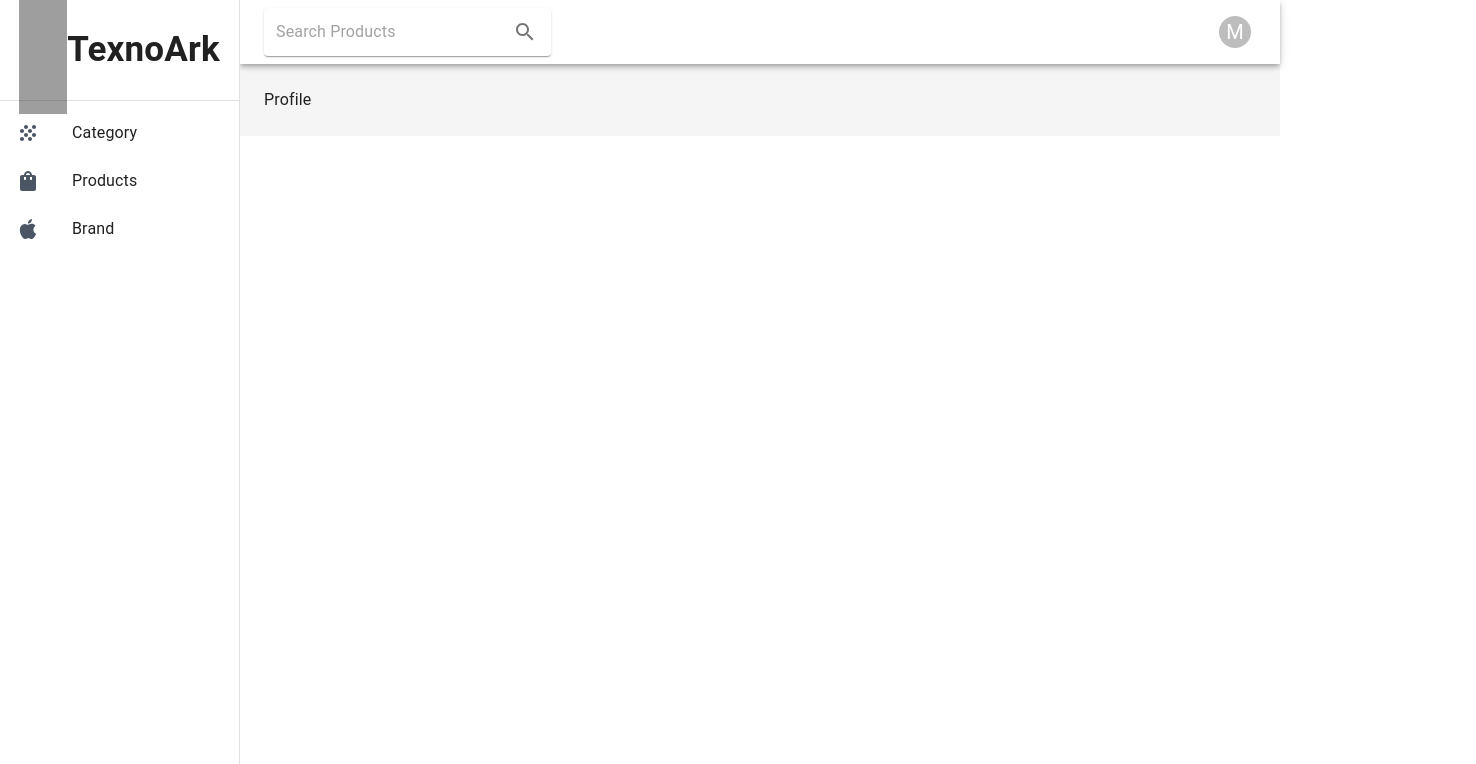
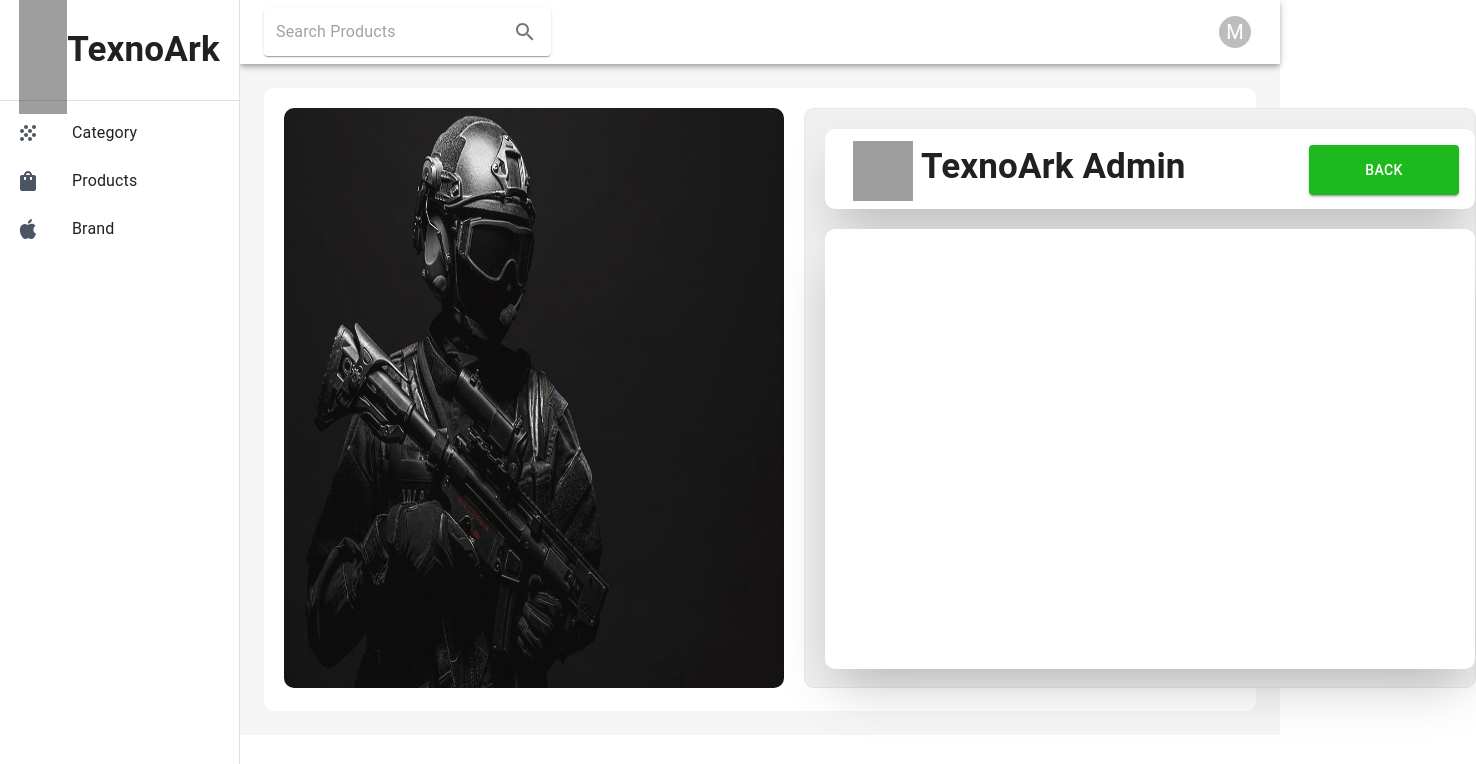
Before and after one commit to Muhammadayub727/TexnoArk-Admin, a React (Vite) app: page /main/profile in a window 1280 px wide. Shown: the top 764 px of the page, 1476 px wide, since content can reach past the window. Built offline with nearby package versions, Linux system fonts and the light colour scheme; grey boxes are pictures that could not be loaded.

Commit message:
Profile fulled

```diff
--- a/src/components/ui/menu.tsx
+++ b/src/components/ui/menu.tsx
@@ -34,7 +34,7 @@
 }
 
 const profile = () =>{
-    navigate("/profile")
+    navigate("/main/profile")
 }
 
 return (
--- a/src/pages/profile/index.tsx
+++ b/src/pages/profile/index.tsx
@@ -1,8 +1,47 @@
+
+
+import Swat from '../../assets/image/swat.jpg'
+import Logo from '../../assets/icon/TexnoArkLogo.svg'
+import { Button } from '@mui/material'
+import { useNavigate } from 'react-router-dom'
 
 const Index = () => {
+
+    const navigate = useNavigate()
+
+    const backCategory = () => {
+        navigate("/main")
+    }
+
     return (
-        <div>
-            <h1>Profile</h1>
+        <div className="h-[623px] items-center justify-center flex-col gap-8 p-5 bg-[#FFF] rounded-[10px]">
+            <div className="flex">
+                <img src={Swat} className='w-[500px] h-[580px] duration-500 rounded-[10px] :hover:transform hover:scale-90 duration-500' />
+                <div className='w-[700px] border border-solid ml-5 rounded-[10px] bg-[#F0F0F0]'>
+                    <div className='w-[650px] h-[80px] bg-[#FFF] shadow-2xl rounded-[10px] flex ml-5 mt-5'>
+                        <img src={Logo} className='w-[60px] h-[60px] ml-7 mt-3'/>
+                        <h1 className='text-[35px] font-bold ml-2 mt-3'>TexnoArk Admin</h1>
+                        <Button
+                            variant='contained'
+                            sx={{
+                                ml:'auto',mr:2,mt:2,
+                                width:150,
+                                height:50,
+                                bgcolor:'#1EB91E',
+                                color:'#FFF',
+                                ":hover":{bgcolor:'#1EB91E'
+                        }}}
+                        onClick={backCategory}
+                        >
+                            Back
+                        </Button>
+                    </div>
+                    <div className='w-[650px] h-[440px] bg-[#FFF] shadow-2xl rounded-[10px] flex ml-5 mt-5'>
+
+                    </div>
+                </div>
+            </div>
+
         </div>
     )
 }
```
Also changed, not shown: src/assets/image/swat.jpg (added).
